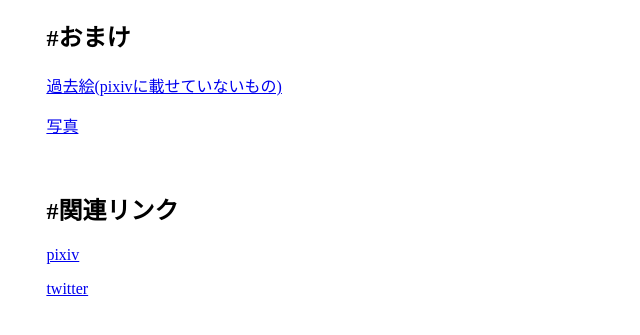
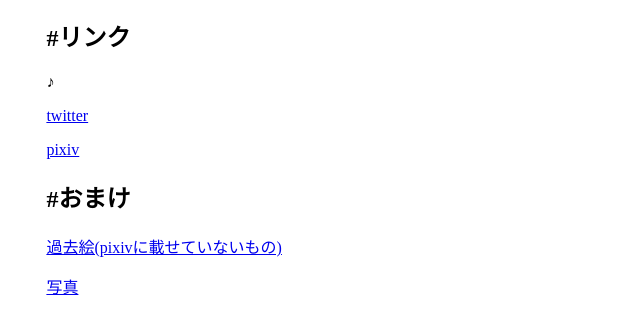
Before and after one commit to yoyuka/yoyuka.github.io, a plain HTML site: page index.html in a window 1280 px wide. Shown: the part 167-502 px from the top of the page, without its empty margins (88-728 px from the left). Drawn offline with Linux system fonts and the light colour scheme.

Commit message:
Update index.html

```diff
--- a/index.html
+++ b/index.html
@@ -27,16 +27,19 @@
   </div>
 
   <div class = "topic">
+    <h2>#リンク</h2>
+    <p>♪</p>
+    <a href="https://twitter.com/syogyoomujoo"><p>twitter</p></a>
+    <a href="https://www.pixiv.net/users/81256658/illustrations"><p>pixiv</p></a>
+  </div>
+
+  <div class = "topic">
     <h2>#おまけ</h2>
     <a href="https://ririsito.aikotoba.jp/e.html"><p>過去絵(pixivに載せていないもの)</p></a>
     <a href="https://ririsito.aikotoba.jp/s.html"><p>写真</p></a><br>
   </div>
 
-  <div class = "topic">
-    <h2>#関連リンク</h2>
-    <a href="https://www.pixiv.net/users/81256658/illustrations"><p>pixiv</p></a>
-    <a href="https://twitter.com/syogyoomujoo"><p>twitter</p></a>
-  </div>
+
 
 
 
```
